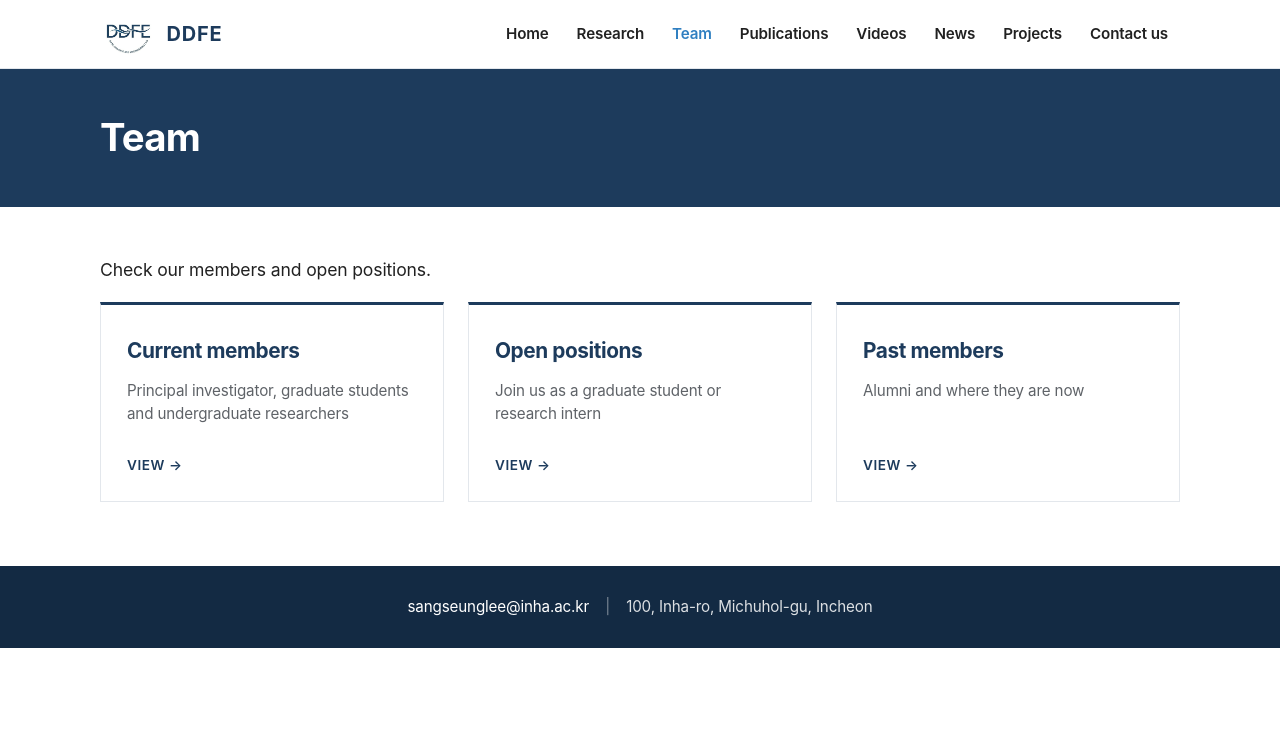
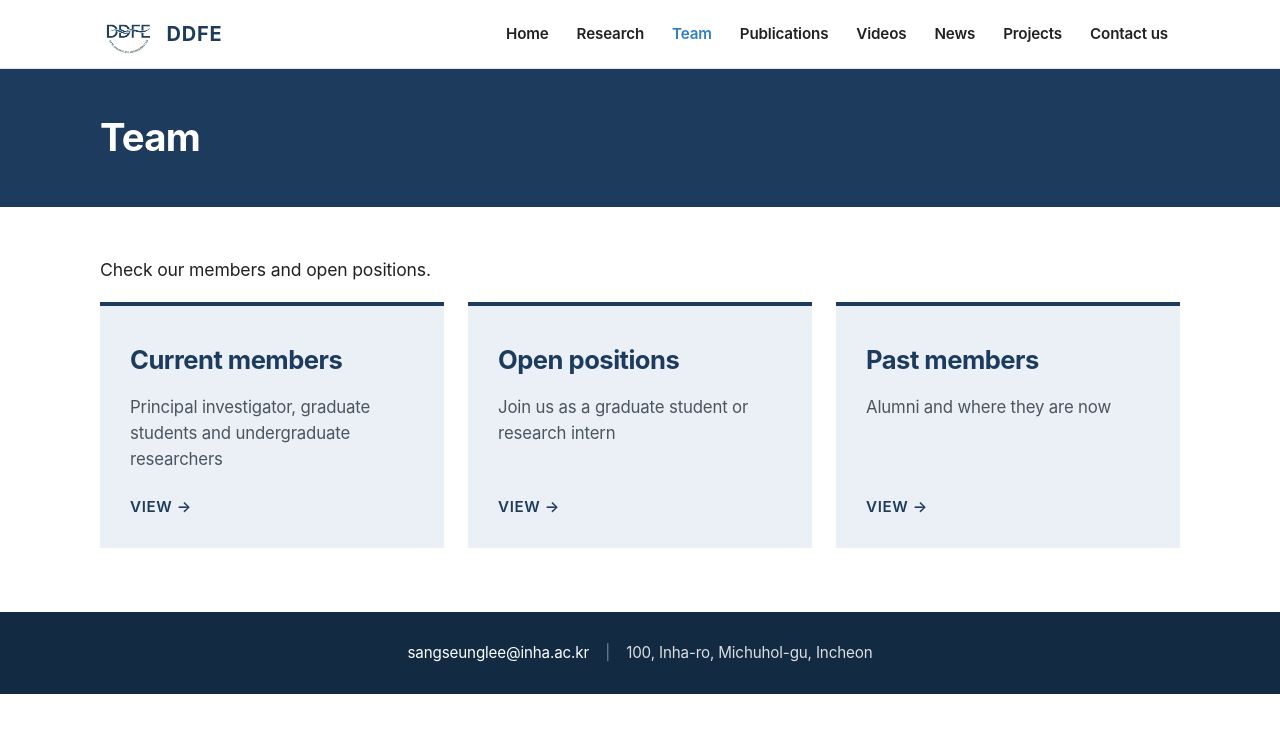
Before and after one commit to sanlee-ddfe/ddfe.github.io, a Jekyll site: the page built from team/index.html, in a window 1280 px wide. Shown: the top 733 px of the page. Built offline with Jekyll 4.4.1, drawn with Linux system fonts in a browser that asks for light colours; some web fonts are replaced.

Commit message:
Square role badges, tinted larger Team cards, restore code links
Co-Authored-By: Claude Opus 5.5 <noreply@anthropic.com>

```diff
--- a/assets/css/style.css
+++ b/assets/css/style.css
@@ -146,15 +146,15 @@ h3 { font-size: 1.15rem; margin: 0 0 .4rem; }
 /* ---------- Team ---------- */
 .team-cards { display: grid; grid-template-columns: repeat(3, 1fr); gap: 24px; }
 .team-card {
-  display: flex; flex-direction: column; gap: 10px; min-height: 200px; padding: 28px 26px 24px;
-  background: #fff; border: 1px solid var(--line); border-top: 3px solid var(--navy); color: var(--text);
-  transition: border-color .15s, box-shadow .15s;
+  display: flex; flex-direction: column; gap: 12px; min-height: 240px; padding: 32px 30px 28px;
+  background: #eaf0f6; border-top: 4px solid var(--navy); color: var(--text);
+  transition: background .15s, border-color .15s, box-shadow .15s;
 }
-.team-card-title { font-size: 1.3rem; font-weight: 700; color: var(--navy); letter-spacing: -0.02em; }
-.team-card-desc { font-size: .95rem; color: var(--muted); line-height: 1.55; }
-.team-card-more { margin-top: auto; font-size: .85rem; font-weight: 600; letter-spacing: .04em; text-transform: uppercase; color: var(--navy); }
+.team-card-title { font-size: 1.6rem; font-weight: 700; color: var(--navy); letter-spacing: -0.02em; }
+.team-card-desc { font-size: 1.05rem; color: #4a5560; line-height: 1.55; }
+.team-card-more { margin-top: auto; padding-top: 10px; font-size: .95rem; font-weight: 600; letter-spacing: .04em; text-transform: uppercase; color: var(--navy); }
 .team-card-more span { display: inline-block; transition: transform .15s; }
-.team-card:hover { text-decoration: none; border-top-color: var(--accent); box-shadow: 0 6px 20px rgba(19,42,67,.08); }
+.team-card:hover { text-decoration: none; background: #dde7f1; border-top-color: var(--accent); box-shadow: 0 6px 20px rgba(19,42,67,.10); }
 .team-card:hover .team-card-more { color: var(--accent); }
 .team-card:hover .team-card-more span { transform: translateX(4px); }
 @media (max-width: 760px) { .team-cards { grid-template-columns: 1fr; } .team-card { min-height: 0; } }
@@ -201,9 +201,9 @@ h3 { font-size: 1.15rem; margin: 0 0 .4rem; }
 .project-list li { padding: 16px 0; border-bottom: 1px solid var(--line); }
 .project-list .p-title { font-weight: 700; color: var(--navy); display: block; }
 .project-list .p-meta { color: var(--muted); font-size: .93rem; }
-.role { display: inline-block; font-size: .78rem; font-weight: 700; padding: 1px 8px; border-radius: 4px; margin-left: 4px; vertical-align: 1px; }
-.role.pi { background: #e8f1fa; color: var(--accent); }
-.role.co { background: #eef0f2; color: var(--muted); }
+.role { display: inline-block; font-size: .78rem; font-weight: 700; padding: 1px 8px; border-radius: 0; margin-left: 4px; vertical-align: 1px; }
+.role.pi { border: 1px solid var(--navy); color: var(--navy); }
+.role.co { border: 1px solid #b8bfc7; color: var(--muted); }
 
 /* ---------- Collaborators ---------- */
 .collaborators img { margin: 0 auto; max-width: 900px; width: 100%; }
```
Also changed, not shown: publications.md (+2 -2 lines).
